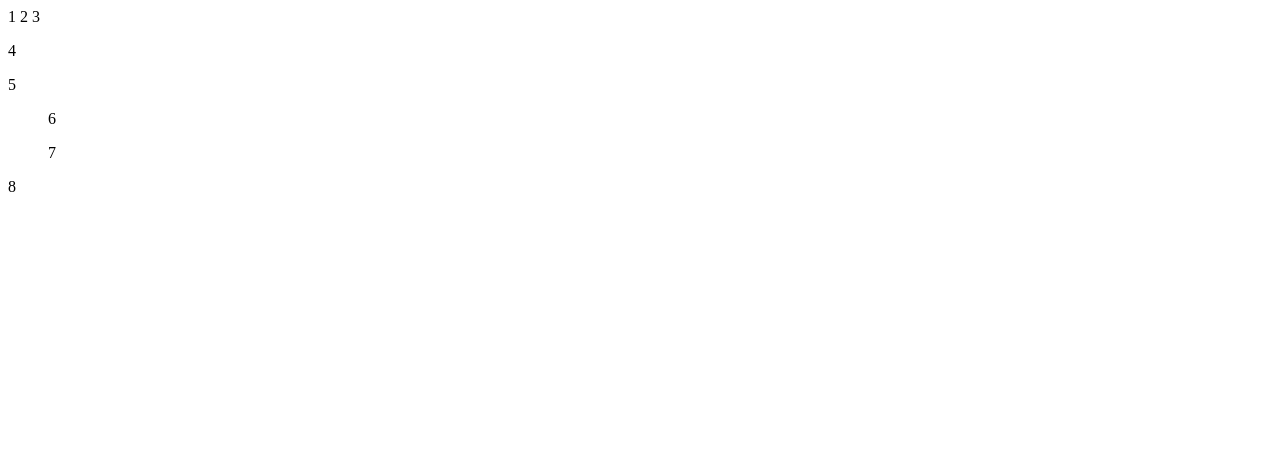
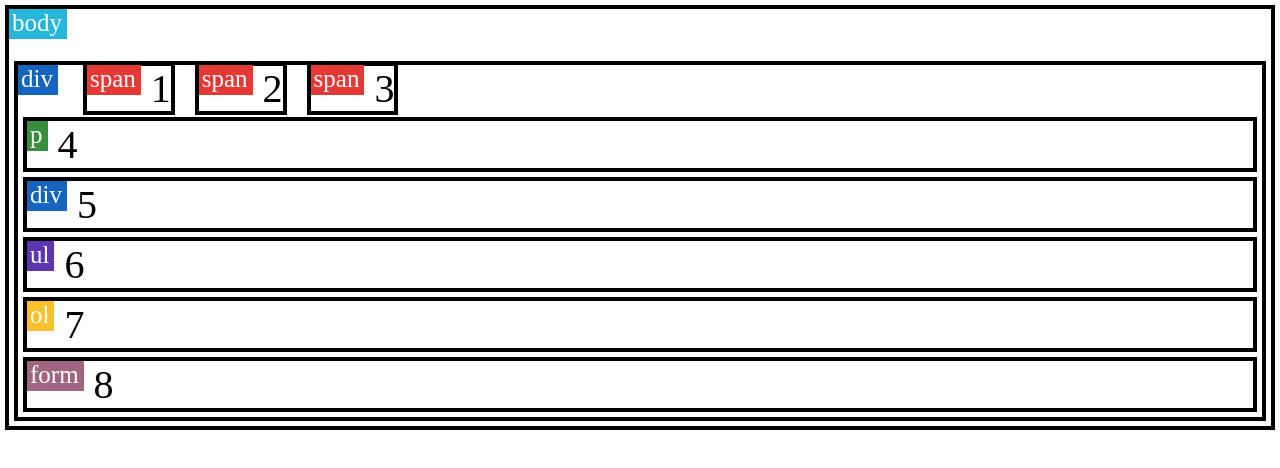
Before and after one commit to GeDelfino/Web, a plain HTML site: page css/classeTag.html in a window 1280 px wide. Drawn offline with Linux system fonts and the light colour scheme.

Commit message:
Começando com CSS

```diff
--- /dev/null
+++ b/css/css/externo.css
@@ -0,0 +1,3 @@
+body {
+    background-color: gold;
+}
--- a/css/css/tag.css
+++ b/css/css/tag.css
@@ -0,0 +1,25 @@
+body {
+    font-size: 40px;
+
+}
+
+ul, ol {
+    padding: 0;
+}
+
+li {
+    margin-left: 60px;
+}
+
+.tag {
+    border: solid 4px;
+    margin: 5px; /** Comentar em CSS**/
+}
+
+.tag label {
+    color: #fff;
+    font-size: 25px;
+    vertical-align: top;
+    margin-right: 10px;
+    padding: 0px 5px 3px 3px;
+}
--- a/css/js/tag.js
+++ b/css/js/tag.js
@@ -0,0 +1,31 @@
+const colors = {
+    p: '#388e3c',
+    div: '#1565c0',
+    span: '#e53935',
+    section: '#f67809',
+    ul: '#5e35b1',
+    ol: '#fbc02d',
+    header: '#d81b60' ,
+    nav: '#64dd17',
+    main: '#00acc1',
+    footer: '#304ffe',
+    form: '#9f6581',
+    body: '#25b6da',
+    padrao: '#616161',
+    get(tag) {
+        return this[tag] ? this[tag] : this.padrao
+    }
+}
+
+document.querySelectorAll('.tag').forEach(box => {
+    const tagName = box.tagName.toLowerCase()
+
+    box.getElementsByClassName.borderColor = colors.get(tagName)
+
+    if (!box.classList.contains('nolabel')) {
+        const label = document.createElement('label')
+        label.style.backgroundColor = colors.get(tagName)
+        label.innerHTML = tagName
+        box.insertBefore(label, box.childNodes[0])
+    }
+})
```
Also changed, not shown: css/anatomia.html (+26 -2 lines), css/origem.html (+5 -2 lines).
